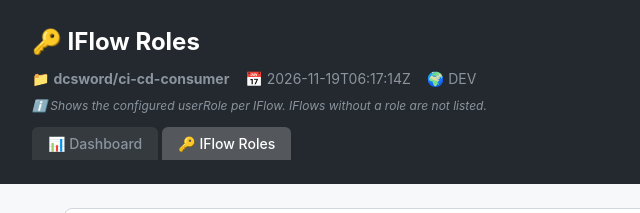
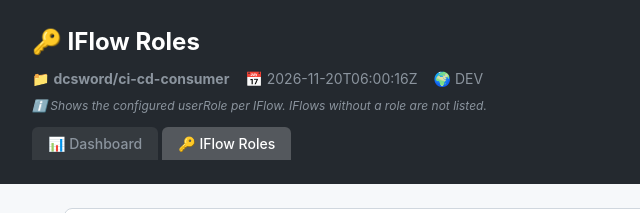
Before and after one commit to dcsword/ci-cd-consumer, a plain HTML site: page docs/roles.html in a window 1280 px wide. Shown: the top 213 px of the page, 0-640 px from the left. Drawn offline with Linux system fonts and the light colour scheme.

Commit message:
🔑 Update IFlow Roles Page [skip ci]

```diff
--- a/docs/roles.html
+++ b/docs/roles.html
@@ -83,7 +83,7 @@
 <body>
   <div class="header">
     <h1>🔑 IFlow Roles</h1>
-    <div class="meta"><span>📁 <strong>dcsword/ci-cd-consumer</strong></span><span>📅 2026-11-19T06:17:14Z</span><span>🌍 DEV</span></div>
+    <div class="meta"><span>📁 <strong>dcsword/ci-cd-consumer</strong></span><span>📅 2026-11-20T06:00:16Z</span><span>🌍 DEV</span></div>
     <div class="scope-note">ℹ️ Shows the configured userRole per IFlow. IFlows without a role are not listed.</div>
     <nav class="page-nav">
       <a class="nav-tab" href="index.html">📊 Dashboard</a>
```
